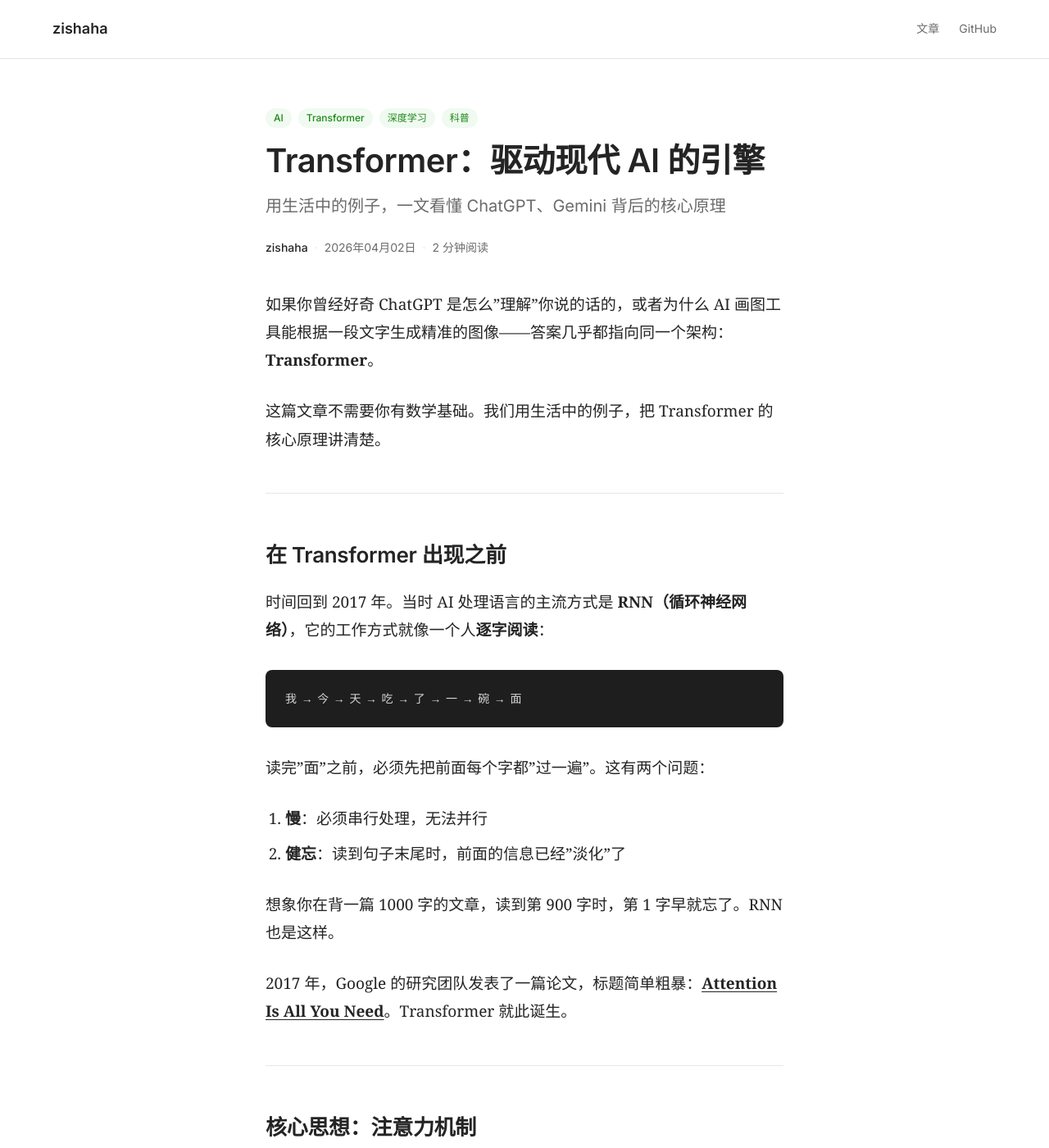
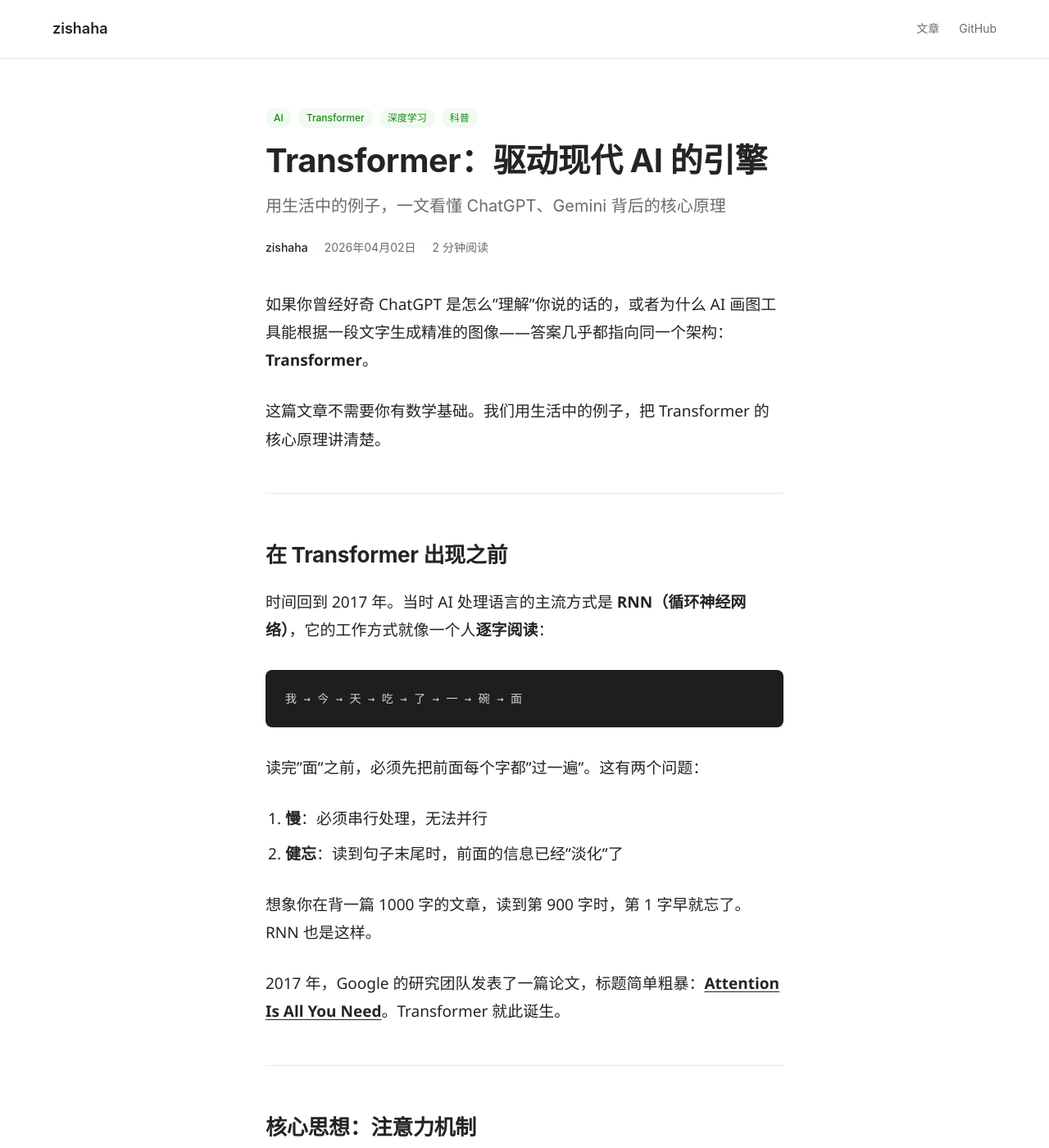
Before and after one commit to zishaha/blog, a Jekyll site: the page built from _posts/2026-04-02-transformer-explained.md, in a window 1280 px wide and 1400 px high. Shown: the whole window at 82% size. Built offline with Jekyll 4.4.1, drawn with Linux system fonts in a browser that asks for light colours.

Commit message:
Update Chinese font to Microsoft YaHei (微软雅黑)
- Replace Noto Serif SC with Microsoft YaHei for body text
- Remove Google Fonts dependency (system font, no external load)
- Use Consolas as mono fallback

Co-Authored-By: Claude Sonnet 4 <noreply@anthropic.com>

```diff
--- a/_layouts/default.html
+++ b/_layouts/default.html
@@ -6,8 +6,6 @@
   <title>{% if page.title %}{{ page.title }} — {{ site.title }}{% else %}{{ site.title }}{% endif %}</title>
   <meta name="description" content="{{ page.excerpt | default: site.description | strip_html | strip_newlines | truncate: 160 }}">
   <link rel="stylesheet" href="{{ '/assets/css/main.css' | relative_url }}">
-  <link rel="preconnect" href="https://fonts.googleapis.com">
-  <link href="https://fonts.googleapis.com/css2?family=Noto+Serif+SC:wght@400;700&family=Inter:wght@400;500;600&family=JetBrains+Mono:wght@400;500&display=swap" rel="stylesheet">
 </head>
 <body>
   <nav class="nav">
--- a/assets/css/main.css
+++ b/assets/css/main.css
@@ -12,9 +12,9 @@
   --color-border: #E6E6E6;
   --color-accent: #1A8917;
   --color-hover: #F7F7F7;
-  --font-serif: 'Noto Serif SC', Georgia, serif;
-  --font-sans: 'Inter', -apple-system, sans-serif;
-  --font-mono: 'JetBrains Mono', monospace;
+  --font-serif: 'Microsoft YaHei', '微软雅黑', 'Segoe UI', Tahoma, sans-serif;
+  --font-sans: 'Microsoft YaHei', '微软雅黑', 'Inter', -apple-system, sans-serif;
+  --font-mono: 'JetBrains Mono', 'Consolas', monospace;
   --max-width: 680px;
   --spacing-unit: 8px;
 }
```
